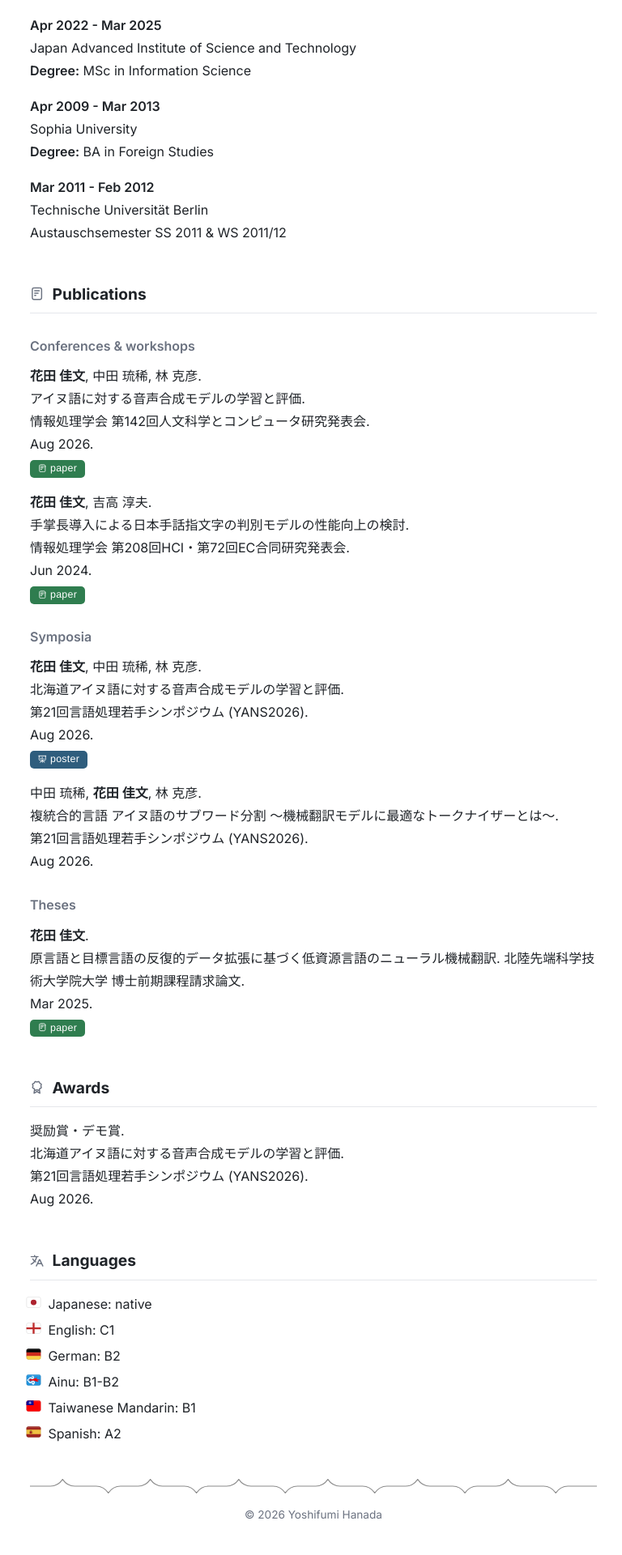
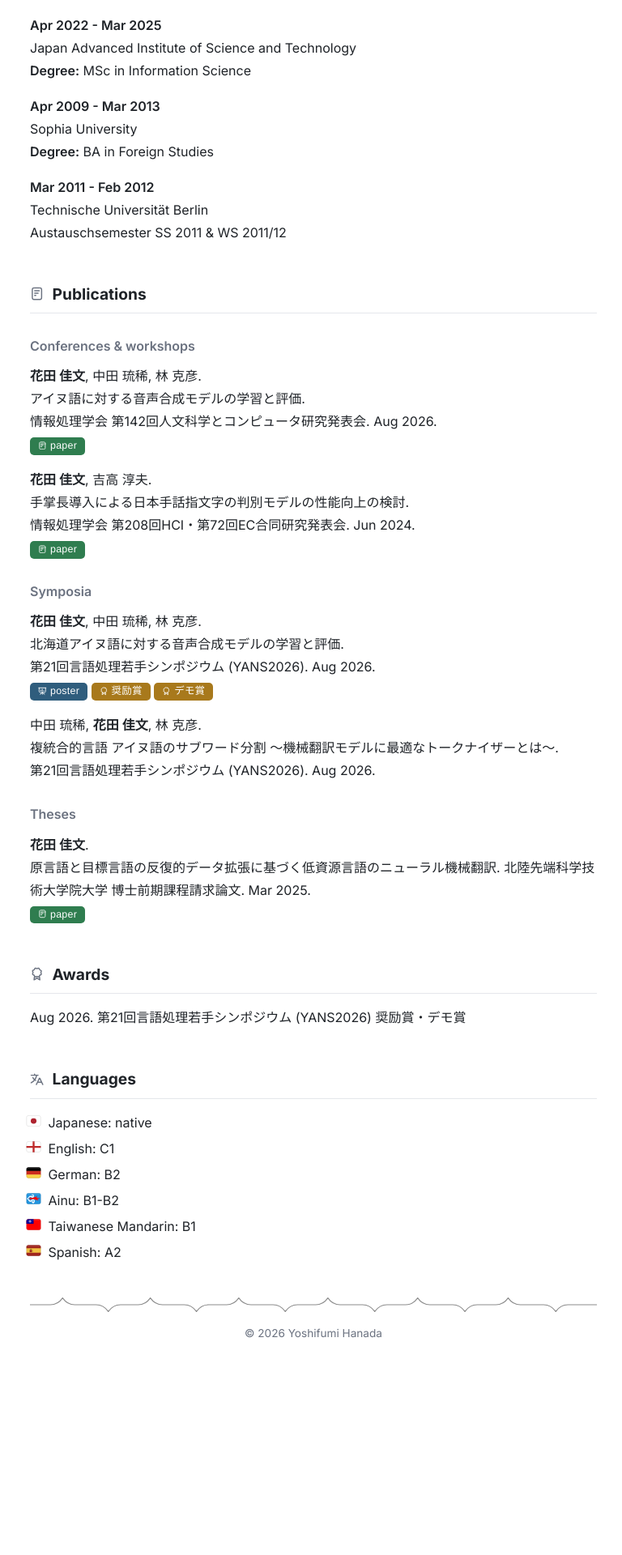
Before and after one commit to nonotoy/nonotoy.github.io, a Jekyll site: the page built from index.md, in a window 1280 px wide. Shown: the part 727-2647 px from the top of the page at 81% size, without its empty margins (253-1021 px from the left). Built offline with Jekyll 4.4.1, drawn with Linux system fonts in a browser that asks for light colours; after the commit the page ends 2423 px from its top, so only the background shows below that.

Commit message:
feat: add award badges (YANS2026 encouragement/demo awards), compact entry dates

```diff
--- a/_sass/style.scss
+++ b/_sass/style.scss
@@ -86,7 +86,8 @@ strong {
     border-bottom: 1px solid $border;
 }
 .content a.paper-badge,
-.content a.poster-badge {
+.content a.poster-badge,
+.content .award-badge {
     display: inline-block;
     padding: 1px 10px;
     border-radius: 5px;
@@ -108,6 +109,9 @@ strong {
 .content a.poster-badge:hover {
     background: #264c66;
     text-decoration: none;
+}
+.content .award-badge {
+    background: #a8791c;
 }
 .content .badge-icon {
     width: 0.85em;
--- a/index.md
+++ b/index.md
@@ -41,15 +41,13 @@ Austauschsemester SS 2011 & WS 2011/12
 **花田 佳文**, 中田 琉稀, 林 克彦.
 アイヌ語に対する音声合成モデルの学習と評価.
 <!-- (_Training and Evaluation of Speech Synthesis Models for the Ainu Language_) -->
-情報処理学会 第142回人文科学とコンピュータ研究発表会.
-Aug 2026.
+情報処理学会 第142回人文科学とコンピュータ研究発表会. Aug 2026.
 [{% include icons/badge-paper.svg %}paper](/){: .paper-badge}
 
 **花田 佳文**, 吉高 淳夫.
 手掌長導入による日本手話指文字の判別モデルの性能向上の検討.
 <!-- (_Improving Fingerspelling Recognition in Japanese Sign Language by Incorporating Palm Length_) -->
-情報処理学会 第208回HCI・第72回EC合同研究発表会.
-Jun 2024.
+情報処理学会 第208回HCI・第72回EC合同研究発表会. Jun 2024.
 [{% include icons/badge-paper.svg %}paper](https://ipsj.ixsq.nii.ac.jp/records/234448){: .paper-badge}
 
 ### Symposia
@@ -57,31 +55,25 @@ Jun 2024.
 **花田 佳文**, 中田 琉稀, 林 克彦.
 北海道アイヌ語に対する音声合成モデルの学習と評価.
  <!-- (_Training and Evaluation of Speech Synthesis Models for Hokkaido Ainu_) -->
-第21回言語処理若手シンポジウム (YANS2026).
-Aug 2026.
-[{% include icons/badge-poster.svg %}poster](/assets/posters/yans2026_hanada_poster.pdf){: .poster-badge}
+第21回言語処理若手シンポジウム (YANS2026). Aug 2026.
+[{% include icons/badge-poster.svg %}poster](/assets/posters/yans2026_hanada_poster.pdf){: .poster-badge} <span class="award-badge">{% include icons/badge-award.svg %}奨励賞</span> <span class="award-badge">{% include icons/badge-award.svg %}デモ賞</span>
 
 中田 琉稀, **花田 佳文**, 林 克彦.
 複統合的言語 アイヌ語のサブワード分割 〜機械翻訳モデルに最適なトークナイザーとは〜.
 <!-- (_Subword Segmentation for Ainu, a Polysynthetic Language: In Search of the Optimal Tokenizer for Machine Translation_)   -->
-第21回言語処理若手シンポジウム (YANS2026).
-Aug 2026.
+第21回言語処理若手シンポジウム (YANS2026). Aug 2026.
 
 ### Theses
 
 **花田 佳文**.
 原言語と目標言語の反復的データ拡張に基づく低資源言語のニューラル機械翻訳.
  <!-- (_Neural Machine Translation for Low-Resource Languages Based on Iterative Data Augmentation of Source and Target Languages_)  -->
-北陸先端科学技術大学院大学 博士前期課程請求論文.
-Mar 2025.
+北陸先端科学技術大学院大学 博士前期課程請求論文. Mar 2025.
 [{% include icons/badge-paper.svg %}paper](https://dspace02.jaist.ac.jp/dspace/handle/10119/19839){: .paper-badge}
 
 ## {% include icons/award-01.svg %} Awards
 
-奨励賞・デモ賞.
-北海道アイヌ語に対する音声合成モデルの学習と評価.
-第21回言語処理若手シンポジウム (YANS2026).
-Aug 2026.
+Aug 2026. 第21回言語処理若手シンポジウム (YANS2026) 奨励賞・デモ賞
 
 ## {% include icons/translate-01.svg %} Languages
 - {:.li-flag} <img class="flag-icon" src="/assets/japan-flag.svg" alt="Japanese flag"> Japanese: native
```
Also changed, not shown: _includes/icons/badge-award.svg (added).
